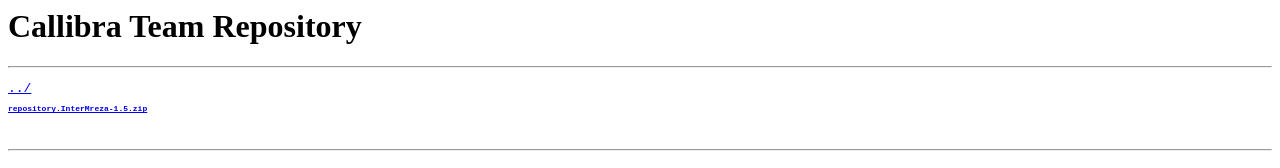
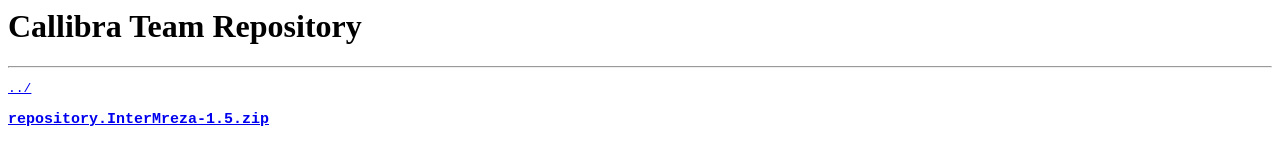
Before and after one commit to callibra/callibra.github.io, a plain HTML site: page index.html in a window 1280 px wide. Shown: the top 168 px of the page. Drawn offline with Linux system fonts and the light colour scheme.

Commit message:
Update index.html

```diff
--- a/index.html
+++ b/index.html
@@ -9,7 +9,7 @@
       font-family: sans-serif;
       }
       h3{
-      font-size: 8px;
+      font-size: 15px;
       }
 	</style>
 </head>
```
